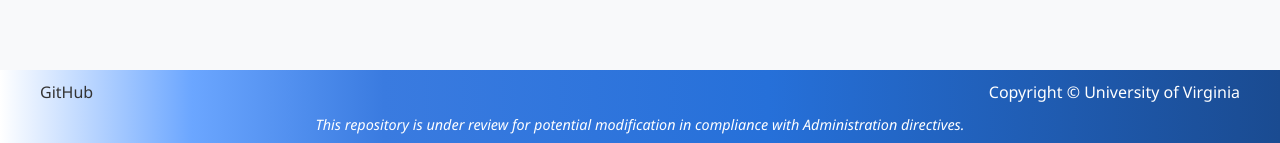
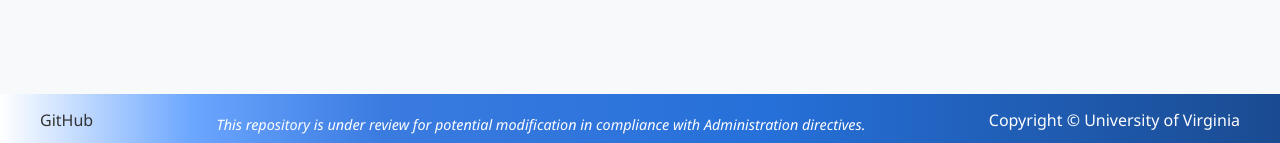
Before and after one commit to fairscape/fairscape_web_client, a React (Vite) app: page /dashboard in a window 1280 px wide. Shown: the part 654-797 px from the top of the page. Built offline with nearby package versions, Linux system fonts and the light colour scheme; no server answers.

Commit message:
footer change

```diff
--- a/src/components/header_footer/Footer.css
+++ b/src/components/header_footer/Footer.css
@@ -10,6 +10,10 @@
   );
   padding: 20px 0;
   margin-top: auto;
+  position: fixed;
+  bottom: 0;
+  width: 100%;
+  z-index: 100;
 }
 
 .footer-content {
@@ -49,7 +53,6 @@
 /* Admin notice styling */
 .admin-notice {
   color: white;
-  width: 100%;
   text-align: center;
   margin-top: 10px;
   font-size: 0.9rem;
--- a/src/components/header_footer/Footer.jsx
+++ b/src/components/header_footer/Footer.jsx
@@ -16,12 +16,12 @@ const Footer = () => {
             GitHub
           </a>
         </div>
-        <div className="copyright">
-          <span className="highlight">Copyright © University of Virginia</span>
-        </div>
         <div className="admin-notice">
           This repository is under review for potential modification in
           compliance with Administration directives.
+        </div>
+        <div className="copyright">
+          <span className="highlight">Copyright © University of Virginia</span>
         </div>
       </div>
     </footer>
```
